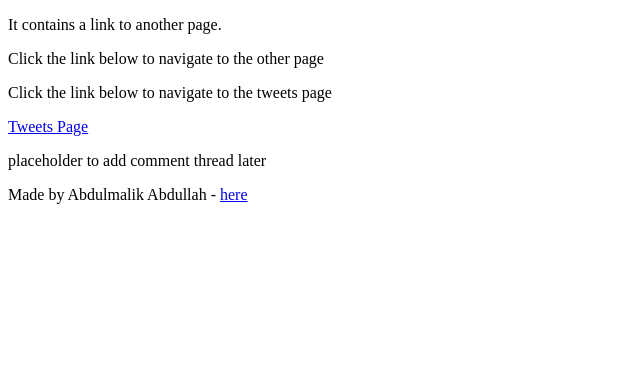
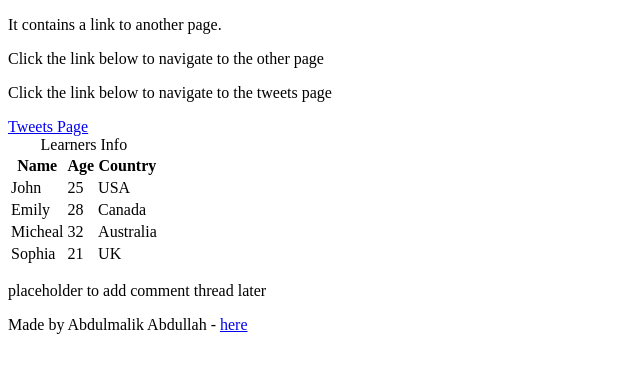
Before and after one commit to Abdullah-dev-lab/My_First_Portfolio, a plain HTML site: page html_basic/index.html in a window 1280 px wide. Shown: the part 319-692 px from the top of the page, without its empty margins (0-640 px from the left). Drawn offline with Linux system fonts and the light colour scheme.

Commit message:
Modify index.html

```diff
--- a/html_basic/index.html
+++ b/html_basic/index.html
@@ -25,6 +25,38 @@
          <a href="page1.html"></a>
          <p>Click the link below to navigate to the tweets page</p>
          <a href="tweets.html">Tweets Page</a>
+         <table>
+            <caption>Learners Info</caption>
+            <thead>
+                <tr>
+                    <th>Name</th>
+                    <th>Age</th>
+                    <th>Country</th>
+                </tr>
+            </thead>
+            <tbody>
+                <tr>
+                    <td>John</td>
+                    <td>25</td>
+                    <td>USA</td>
+                </tr>
+                <tr>
+                    <td>Emily</td>
+                    <td>28</td>
+                    <td>Canada</td>
+                </tr>
+                <tr>
+                    <td>Micheal</td>
+                    <td>32</td>
+                    <td>Australia</td>
+                </tr>
+                <tr>
+                    <td>Sophia</td>
+                    <td>21</td>
+                    <td>UK</td>
+                </tr>
+            </tbody>
+         </table>
         </article>
        <aside>
         <p>placeholder to add comment thread later</p>
```
